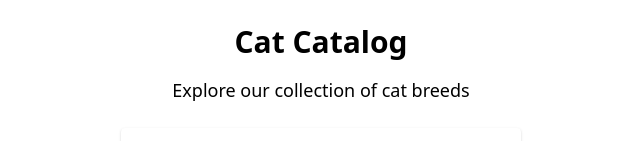
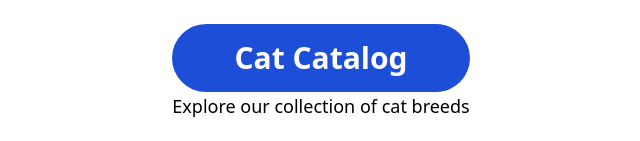
Before and after one commit to ThisaraJayas/cat_catalog, a React (Create React App) app: page / in a window 1280 px wide. Shown: the top 141 px of the page, without its empty margins (319-959 px from the left). Built offline with nearby package versions, Linux system fonts and the light colour scheme; no server answers.

Commit message:
design done

```diff
--- a/src/components/catalog/CatalogHeader.tsx
+++ b/src/components/catalog/CatalogHeader.tsx
@@ -4,8 +4,8 @@ export default function CatalogHeader() {
   return (
     <div>
         <div className="mt-6 flex justify-center">
-        <div>
-          <h1 className="text-3xl font-bold text-center pb-4">Cat Catalog</h1>
+        <div className=''>
+          <h1 className=" bg-blue-700 rounded-full text-white p-4 text-3xl font-bold text-center pb-4">Cat Catalog</h1>
           <div>
             <h2 className="text-lg text-center">
               Explore our collection of cat breeds
```
